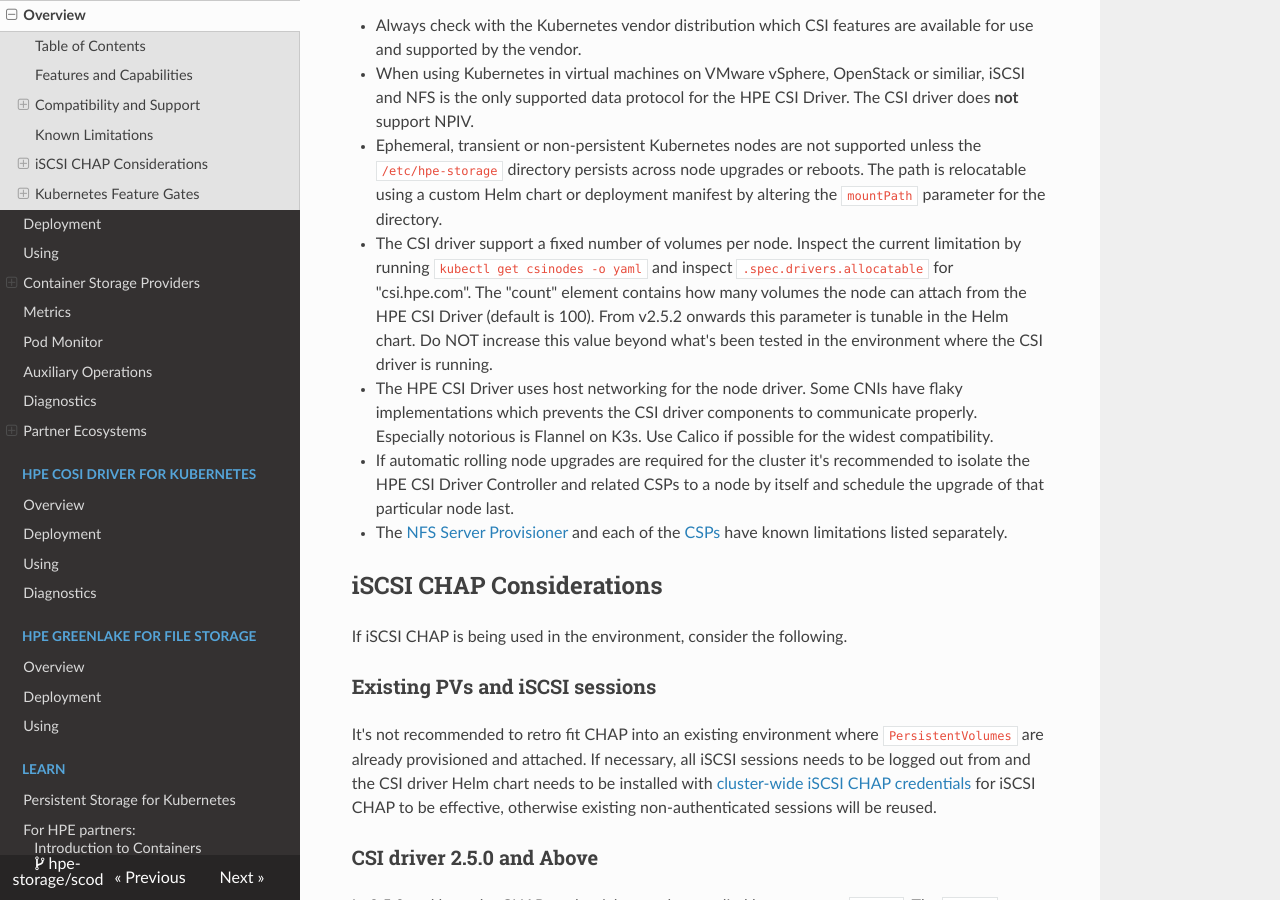
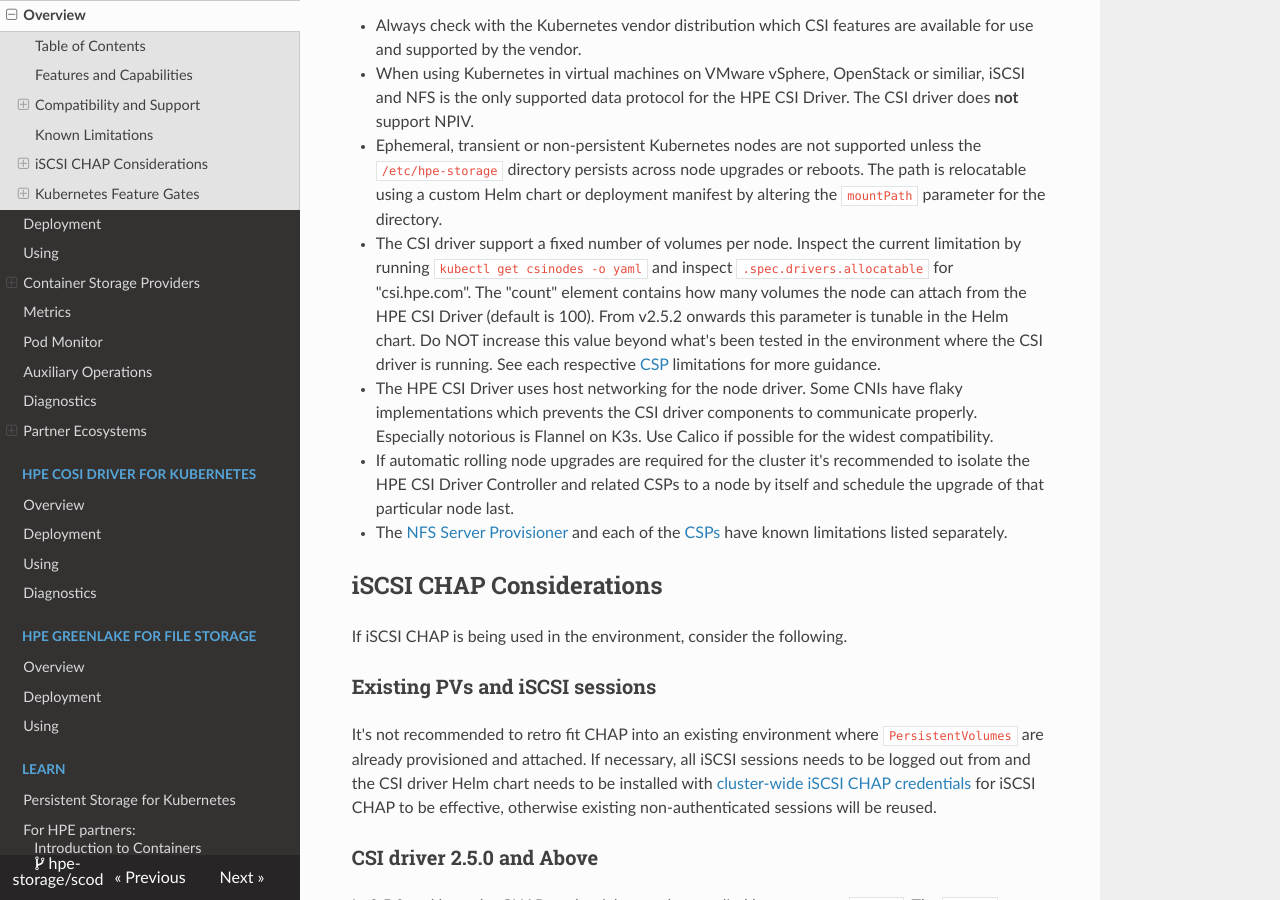
Before and after one commit to hpe-storage/scod, an MkDocs documentation site: the page built from docs/csi_driver/index.md, in a window 1280 px wide and 900 px high, scrolled down 8819 px. Built offline with MkDocs 1.6.1, drawn with Linux system fonts in a browser that asks for light colours; nearby versions of some CDN libraries.

Commit message:
maxVolumesPerNode clarifications (#245)
Signed-off-by: Michael Mattsson <michael.mattsson@gmail.com>

```diff
--- a/docs/csi_driver/index.md
+++ b/docs/csi_driver/index.md
@@ -403,7 +403,7 @@
 * Always check with the Kubernetes vendor distribution which CSI features are available for use and supported by the vendor.
 * When using Kubernetes in virtual machines on VMware vSphere, OpenStack or similiar, iSCSI and NFS is the only supported data protocol for the HPE CSI Driver. The CSI driver does **not** support NPIV.
 * Ephemeral, transient or non-persistent Kubernetes nodes are not supported unless the `/etc/hpe-storage` directory persists across node upgrades or reboots. The path is relocatable using a custom Helm chart or deployment manifest by altering the `mountPath` parameter for the directory.
-* The CSI driver support a fixed number of volumes per node. Inspect the current limitation by running `kubectl get csinodes -o yaml` and inspect `.spec.drivers.allocatable` for "csi.hpe.com". The "count" element contains how many volumes the node can attach from the HPE CSI Driver (default is 100). From v2.5.2 onwards this parameter is tunable in the Helm chart. Do NOT increase this value beyond what's been tested in the environment where the CSI driver is running.
+* The CSI driver support a fixed number of volumes per node. Inspect the current limitation by running `kubectl get csinodes -o yaml` and inspect `.spec.drivers.allocatable` for "csi.hpe.com". The "count" element contains how many volumes the node can attach from the HPE CSI Driver (default is 100). From v2.5.2 onwards this parameter is tunable in the Helm chart. Do NOT increase this value beyond what's been tested in the environment where the CSI driver is running. See each respective [CSP](container_storage_provider) limitations for more guidance.
 * The HPE CSI Driver uses host networking for the node driver. Some CNIs have flaky implementations which prevents the CSI driver components to communicate properly. Especially notorious is Flannel on K3s. Use Calico if possible for the widest compatibility.
 * If automatic rolling node upgrades are required for the cluster it's recommended to isolate the HPE CSI Driver Controller and related CSPs to a node by itself and schedule the upgrade of that particular node last.
 * The [NFS Server Provisioner](using.md#limitations_and_considerations_for_the_nfs_server_provisioner) and each of the [CSPs](container_storage_provider/index.md) have known limitations listed separately.
```
Also changed, not shown: docs/csi_driver/container_storage_provider/hpe_alletra_6000/index.md (+1 -0 lines), docs/csi_driver/container_storage_provider/hpe_alletra_storage_mp_b10000/index.md (+6 -0 lines).
